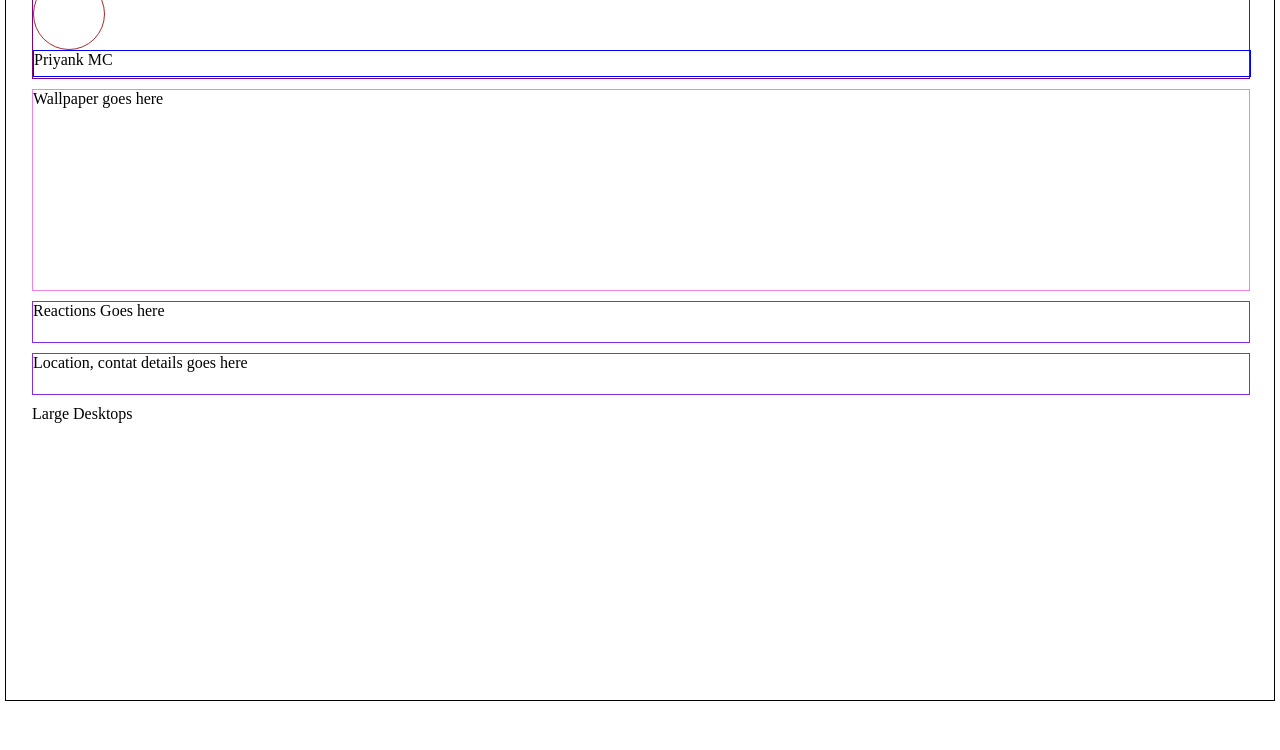
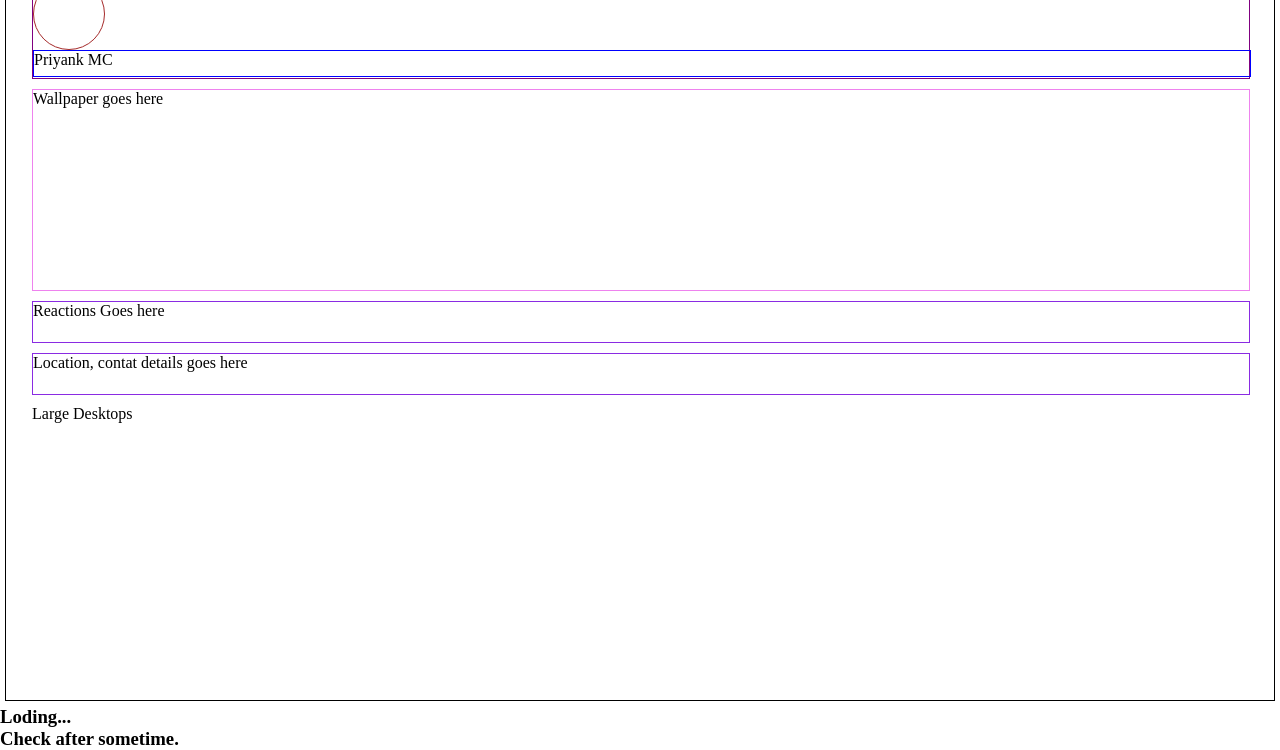
Before and after one commit to weddingInvite88/weddinginvite, a plain HTML site: page index.html in a window 1280 px wide. Shown: the part 117-867 px from the top of the page. Before the commit the page ends 823 px from the top, so only its background shows below. Drawn offline with Linux system fonts and the light colour scheme.

Commit message:
Update index.html

```diff
--- a/index.html
+++ b/index.html
@@ -29,5 +29,10 @@
             Location, contat details goes here
         </div>
     </div>
+    <script>
+        var ne = document.createElement('h3');
+        ne.innerHTML = 'Loding...'+'<br>'+'Check after sometime.';
+        document.querySelector('body').append(ne);
+    </script>
 </body>
 </html>
```
